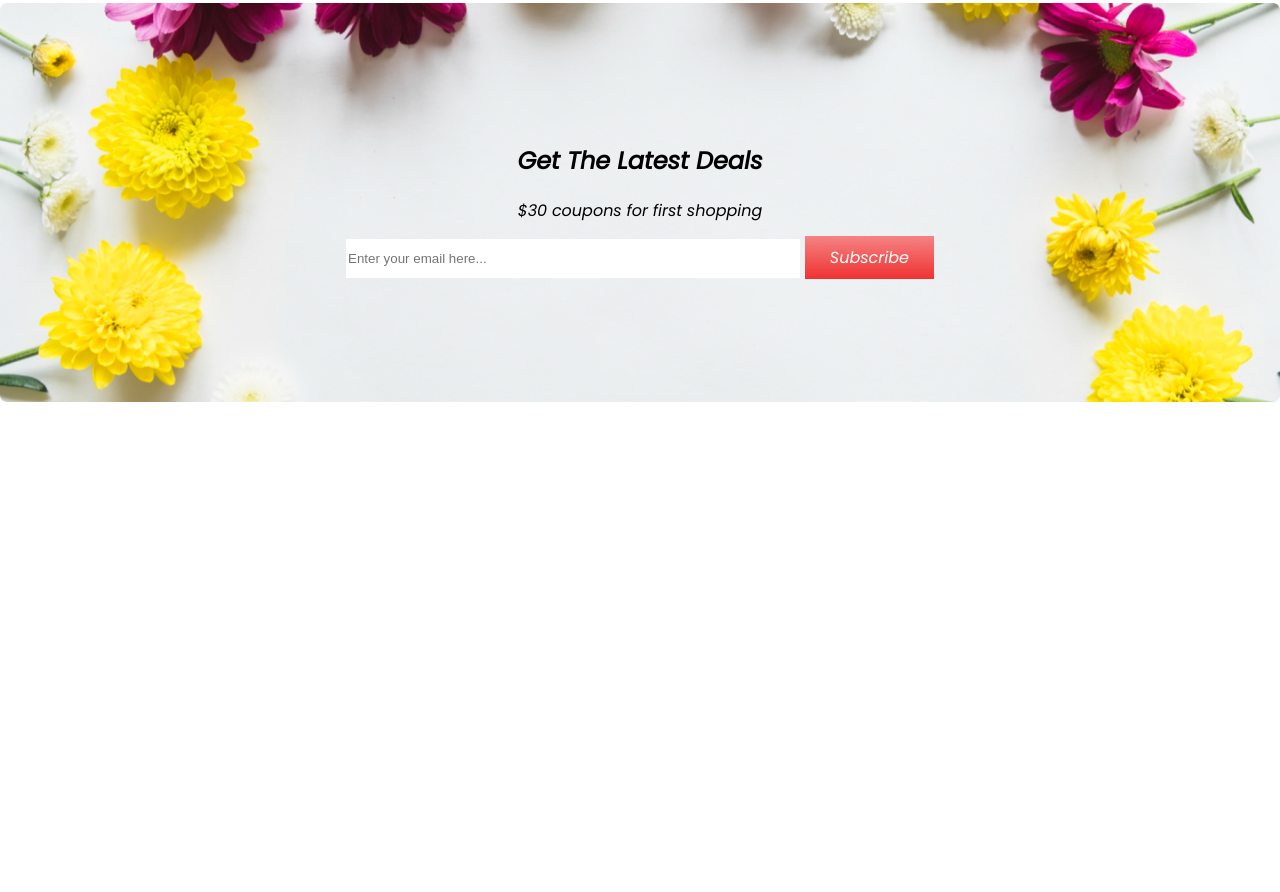
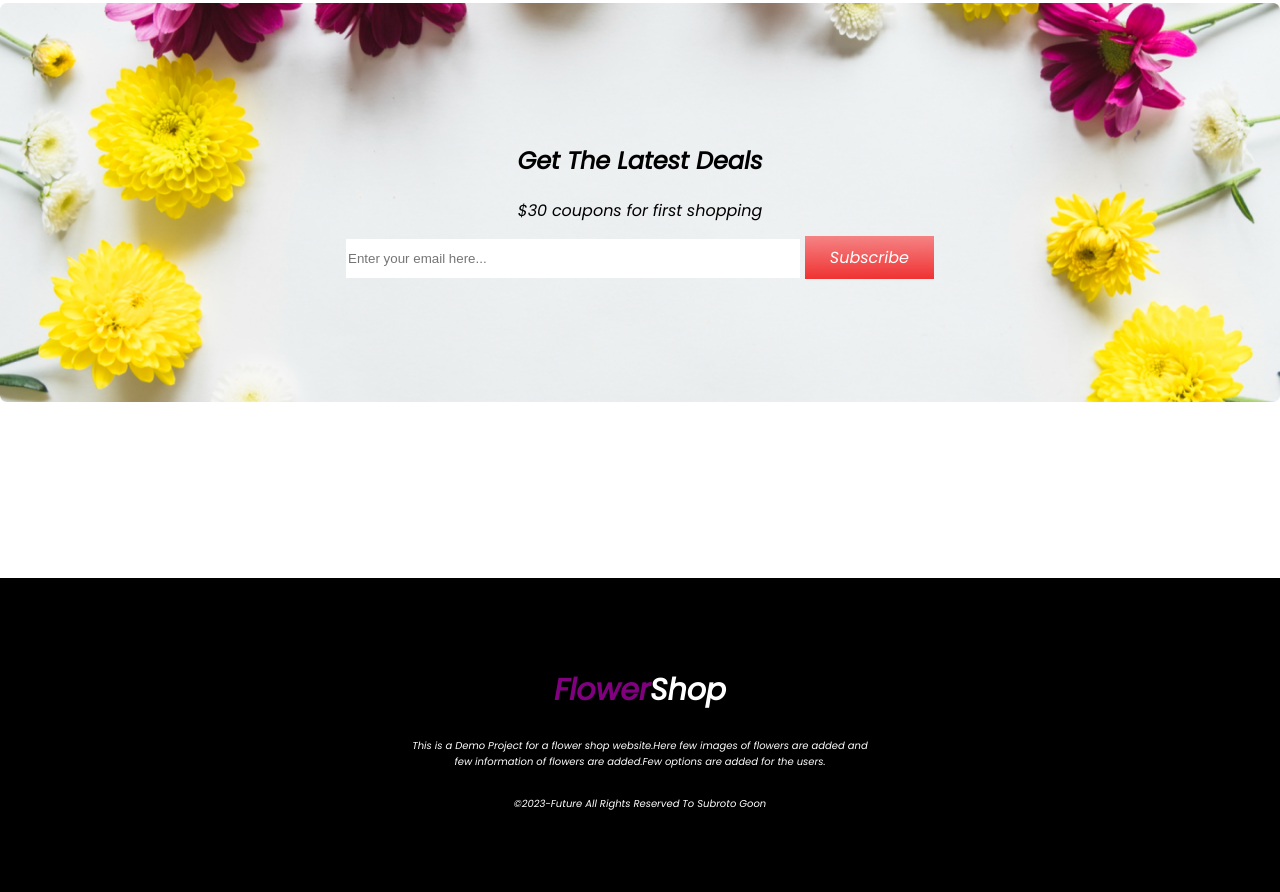
Before and after one commit to subrotto/FlowerShop, a plain HTML site: page index.html in a window 1280 px wide. Shown: the part 2768-3660 px from the top of the page. Before the commit the page ends 3346 px from the top, so only its background shows below. Drawn offline with Linux system fonts and the light colour scheme.

Commit message:
final last commit

```diff
--- a/index.html
+++ b/index.html
@@ -103,5 +103,12 @@
             <br><br><br><br><br><br><br><br><br>
         </div>
     </section>
+    <section class="ten">
+        <h2 class="boro"><br><br><span class="purp">Flower</span>Shop</h2>
+        <p>This is a Demo Project for a flower shop website.Here few images of flowers are added and <br>few information of flowers are added.Few options are added for the users.</p>
+        <br>
+        <footer>©2023-Future All Rights Reserved To Subroto Goon</footer>
+        <br><br><br><br><br>
+    </section>
 </body>
 </html>
--- a/style.css
+++ b/style.css
@@ -121,3 +121,15 @@ h1{
     background-repeat: no-repeat;
     background-size: 100%;
 }
+.purp{
+    color: purple;
+}
+.ten{
+    color: white;
+    background-color: black;
+    text-align: center;
+    font-size: 10px;
+}
+.boro{
+    font-size: 30px;
+}
```
